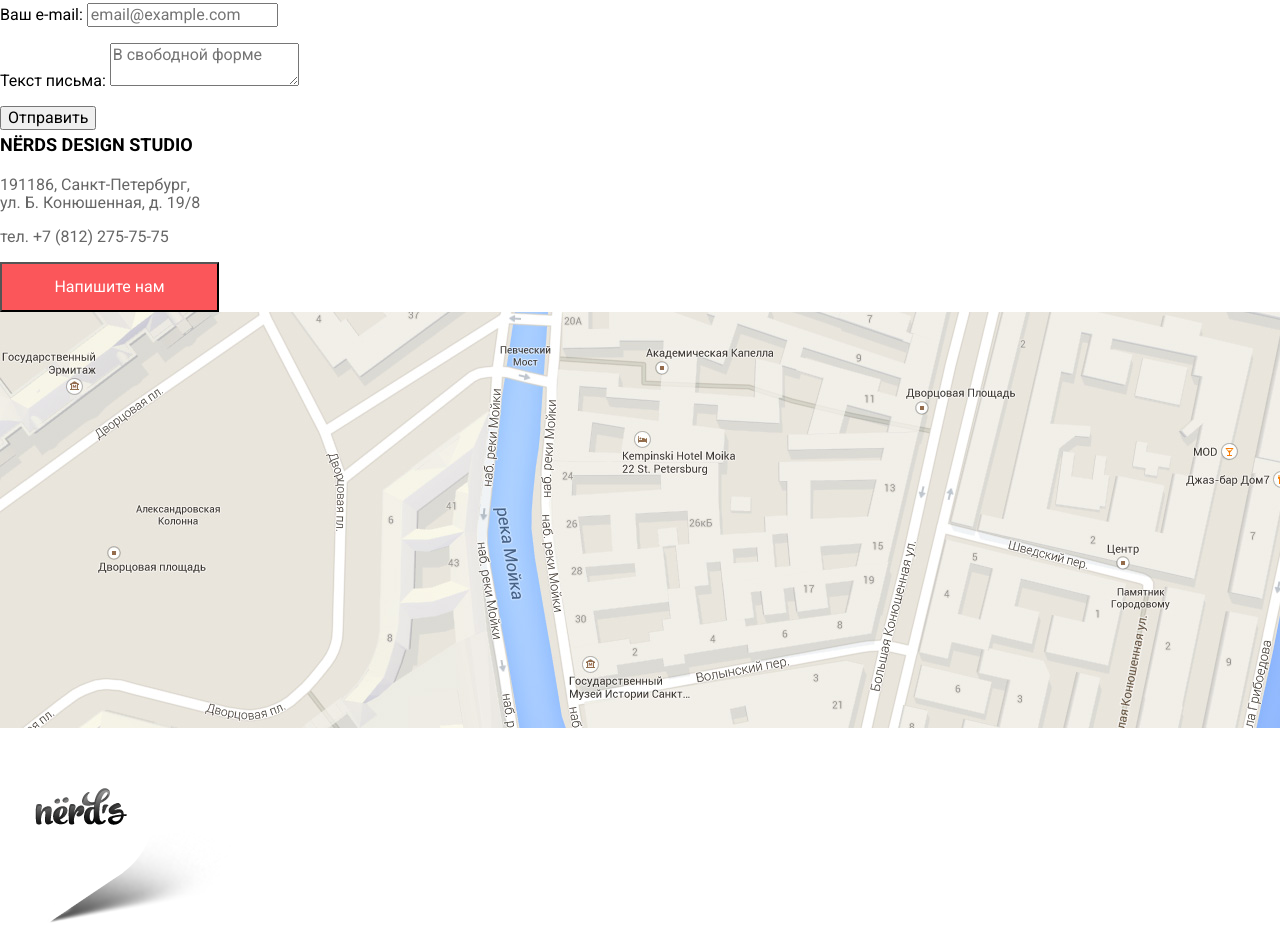
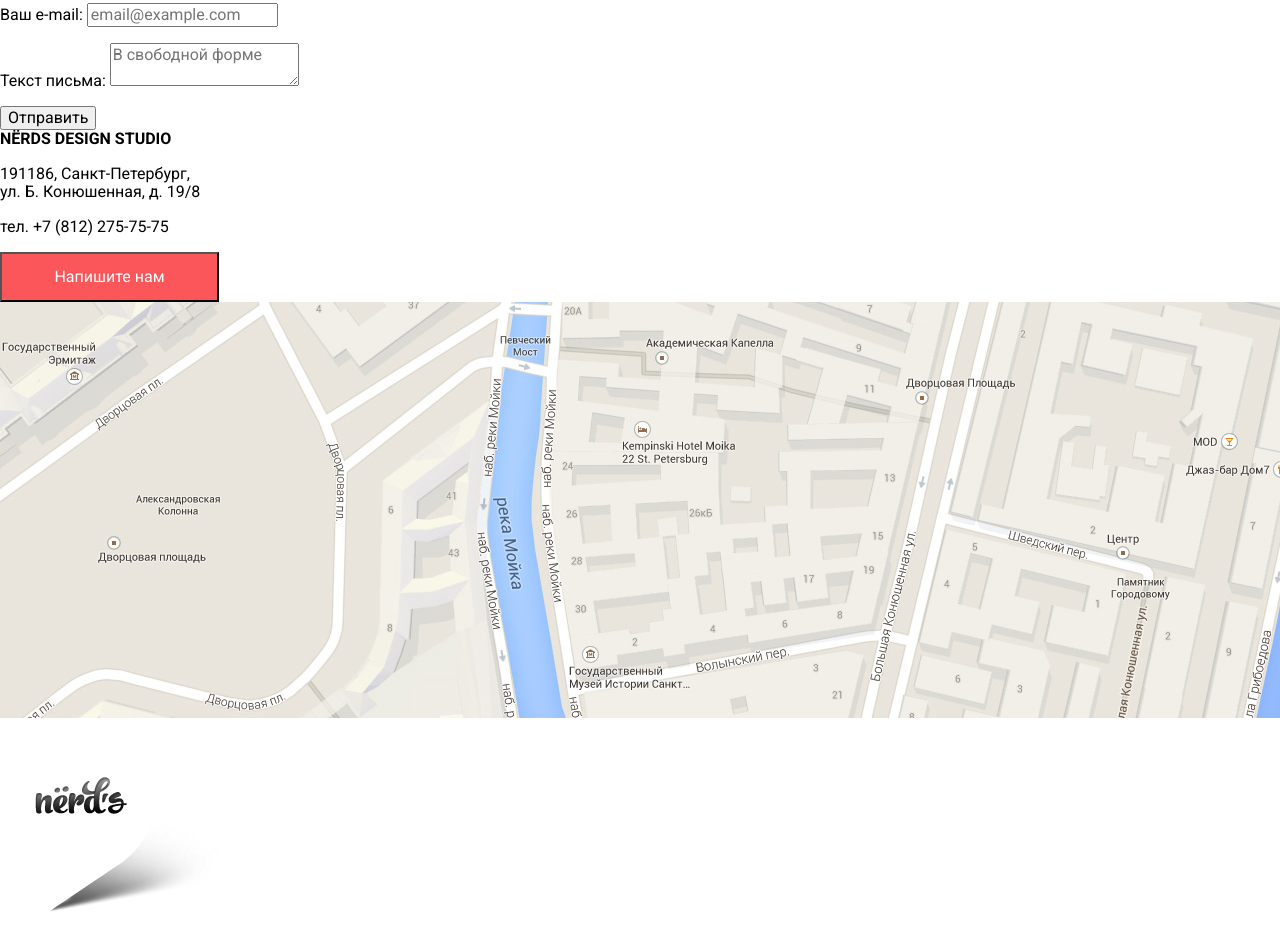
Before and after one commit to Evgenia-Valerievna/1163057-nerds-27, a plain HTML site: page inner.html in a window 1280 px wide. Shown: the part 6098-7024 px from the top of the page. Drawn offline with nearby package versions, Linux system fonts and the light colour scheme; files whose address does not match are found by name.

Commit message:
правки css

```diff
--- a/css/inner.css
+++ b/css/inner.css
@@ -202,12 +202,13 @@ h1 {
 .adress {
     text-align: left;
 }
-.adress b {
+.adress address {
+    font: inherit;
     color: #000000;
     font-size: 18px;
     line-height: 30px;
 }
-.adress p {
+.adress a {
     color: #666666;
     font-size: 16px;
     line-height: 18px;
```
